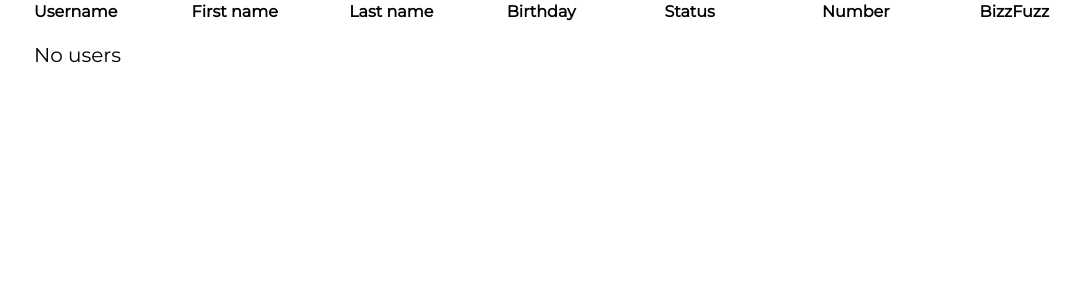
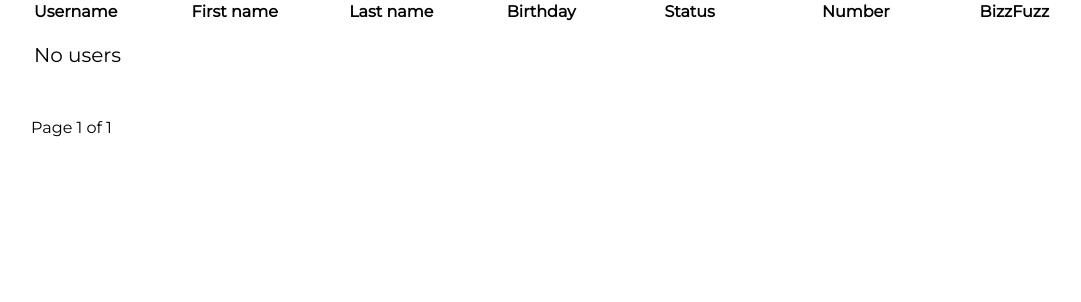
Before and after one commit to bartosz-jastrzebski/DjangoTask, a Django app: page /accounts/ in a window 1280 px wide. Shown: the part 196-498 px from the top of the page, without its empty margins (7-1088 px from the left). Run offline with Django 3.2, Linux system fonts and the light colour scheme.

Commit message:
Added pagination

```diff
--- a/accounts/cbviews.py
+++ b/accounts/cbviews.py
@@ -6,10 +6,10 @@ from .forms import UserForm
 
 
 class UserList(views.ListView):
-    model = User
+    queryset = User.objects.order_by('date_joined')
     template_name = 'accounts/list.html'
     context_object_name = 'users'
-    paginate_by = 10
+    paginate_by = 4
 
 
 class UserDetail(views.DetailView):
--- a/accounts/templates/accounts/list.html
+++ b/accounts/templates/accounts/list.html
@@ -31,4 +31,22 @@
         <tr><td class="empty">No users</td></tr>
     {% endfor %}
 <table>
+
+<div class="pagination">
+    <span class="step-links">
+        {% if page_obj.has_previous %}
+            <a href="?page=1">&laquo; first</a>
+            <a href="?page={{ page_obj.previous_page_number }}">previous</a>
+        {% endif %}
+
+        <span class="current">
+            Page {{ page_obj.number }} of {{ page_obj.paginator.num_pages }}
+        </span>
+
+        {% if page_obj.has_next %}
+            <a href="?page={{ page_obj.next_page_number }}">next</a>
+            <a href="?page={{ page_obj.paginator.num_pages }}">last &raquo;</a>
+        {% endif %}
+    </span>
+</div>
 {% endblock %}
```
